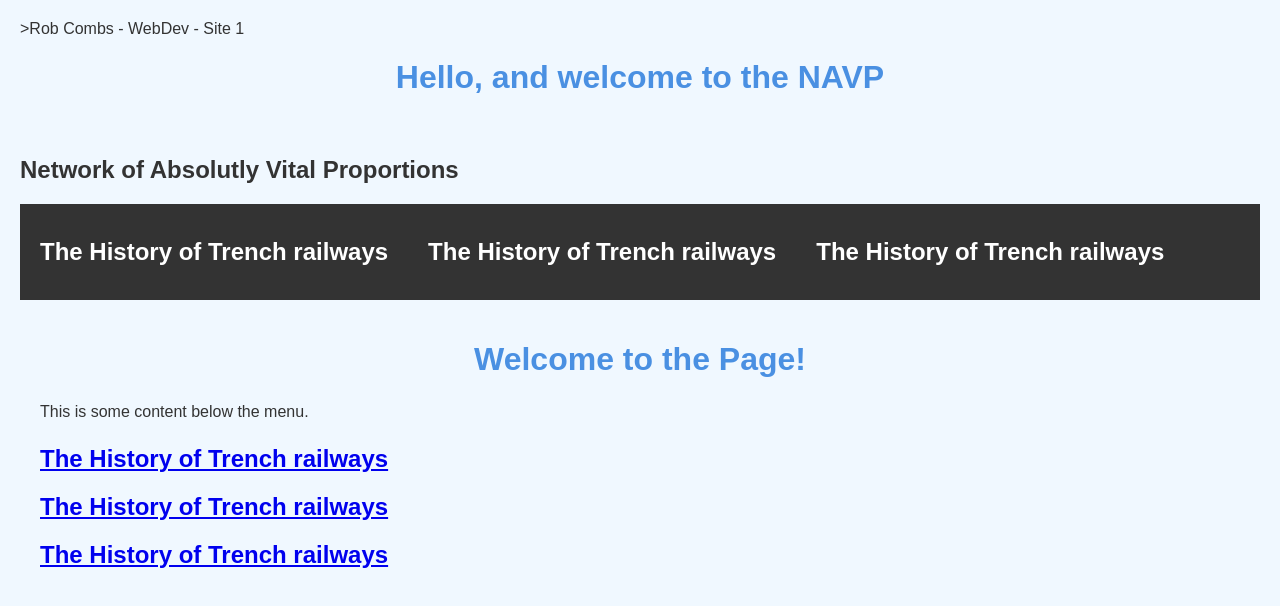
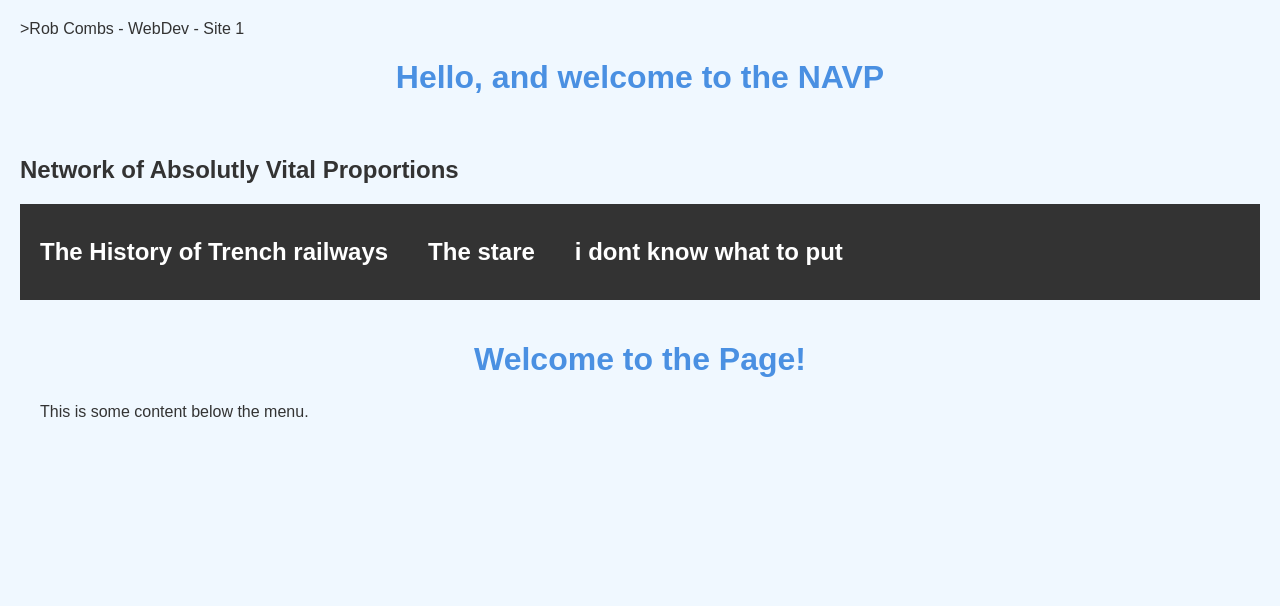
Before and after one commit to Studidart/index, a plain HTML site: page index.html in a window 1280 px wide. Drawn offline with Linux system fonts and the light colour scheme.

Commit message:
nav works

```diff
--- a/index.html
+++ b/index.html
@@ -15,16 +15,14 @@
     <nav class="navbar">
         <ul>
             <h2><a href="page1.html">The History of Trench railways</a></h2>
-            <h2><a href="page2.html">The History of Trench railways</a></h2>
-            <h2><a href="page3.html">The History of Trench railways</a></h2>
+            <h2><a href="page2.html">The stare</a></h2>
+            <h2><a href="page3.html">i dont know what to put</a></h2>
         </ul>
     </nav>
     <div class="content">
         <h1>Welcome to the Page!</h1>
         <p>This is some content below the menu.</p>
-    <h2><a href="page1.html">The History of Trench railways</a></h2>
-    <h2><a href="page2.html">The History of Trench railways</a></h2>
-    <h2><a href="page3.html">The History of Trench railways</a></h2>
+
 </body>
 
 </html>
```
